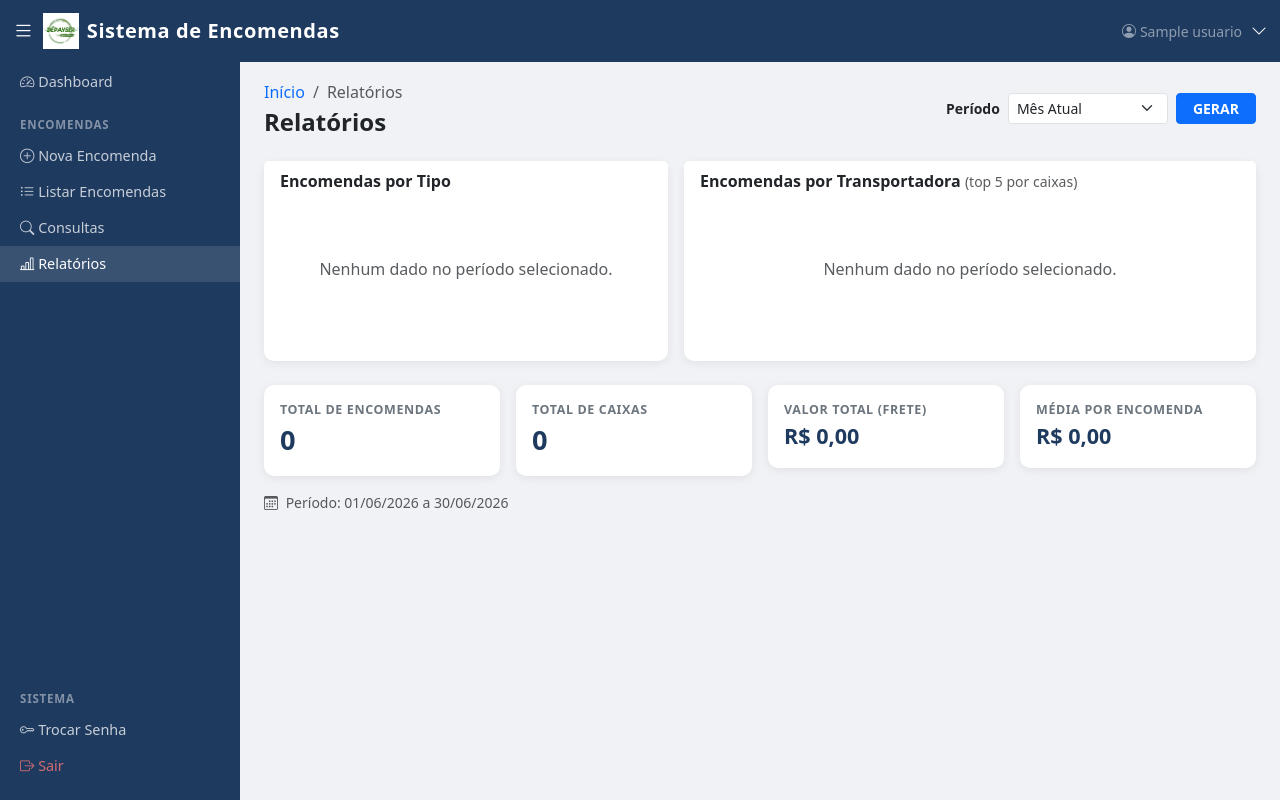
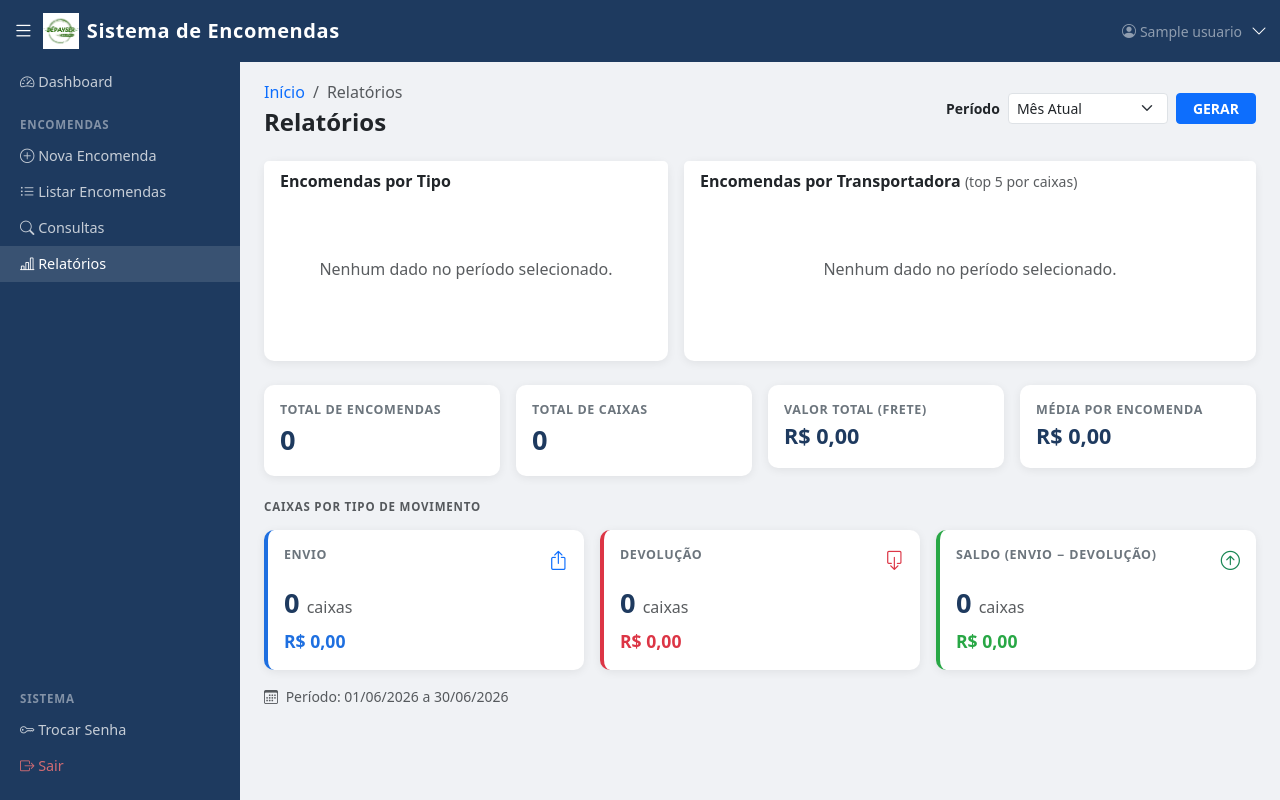
Before and after one commit to andersonssilva2801/sistema-encomenda, a Flask app: page /relatorios/ in a window 1280 px wide. Run offline with Flask 3, Linux system fonts and the light colour scheme; a user stored in the database is signed in; tables that the repository leaves empty hold one stand-in row (values such as "Sample post").

Commit message:
feat: adiciona cards de caixas/valor por tipo e saldo em Relatórios
Co-Authored-By: Claude Sonnet 4.6 <noreply@anthropic.com>

```diff
--- a/app/routes/relatorios.py
+++ b/app/routes/relatorios.py
@@ -77,6 +77,23 @@ def index():
     tipo_labels = [r.tipo_movimento for r in por_tipo]
     tipo_data   = [r.total for r in por_tipo]
 
+    # Cards por tipo: caixas + valor frete
+    por_tipo_stats = db.session.query(
+        Encomenda.tipo_movimento,
+        func.coalesce(func.sum(Encomenda.quantidade_caixas), 0).label('total_caixas'),
+        func.coalesce(func.sum(Transportadora.valor_padrao * Encomenda.quantidade_caixas), 0).label('valor_frete')
+    ).select_from(Encomenda
+    ).join(Transportadora, Encomenda.transportadora_id == Transportadora.id
+    ).filter(Encomenda.data_envio.between(inicio, fim)
+    ).group_by(Encomenda.tipo_movimento).all()
+
+    stats_por_tipo = {r.tipo_movimento: {'caixas': int(r.total_caixas), 'valor': float(r.valor_frete)}
+                      for r in por_tipo_stats}
+    envio_stats    = stats_por_tipo.get('Envio',     {'caixas': 0, 'valor': 0.0})
+    devolucao_stats = stats_por_tipo.get('Devolução', {'caixas': 0, 'valor': 0.0})
+    saldo_valor    = envio_stats['valor'] - devolucao_stats['valor']
+    saldo_caixas   = envio_stats['caixas'] - devolucao_stats['caixas']
+
     # Dados gráfico por transportadora (top 5 por qtd caixas)
     por_transp = db.session.query(
         Transportadora.nome,
@@ -106,4 +123,8 @@ def index():
         transp_data=transp_data,
         data_inicio=inicio,
         data_fim=fim,
+        envio_stats=envio_stats,
+        devolucao_stats=devolucao_stats,
+        saldo_valor=saldo_valor,
+        saldo_caixas=saldo_caixas,
     )
--- a/app/templates/relatorios/index.html
+++ b/app/templates/relatorios/index.html
@@ -112,6 +112,66 @@
   </div>
 </div>
 
+<!-- Cards por tipo de movimento -->
+<h6 class="fw-bold text-uppercase text-muted mt-4 mb-3" style="font-size:.72rem;letter-spacing:.07em">
+  Caixas por Tipo de Movimento
+</h6>
+<div class="row g-3 mb-2">
+
+  <!-- Envio -->
+  <div class="col-12 col-md-4">
+    <div class="card stat-card p-3 h-100" style="border-left: 4px solid #1e6fe0 !important;">
+      <div class="d-flex justify-content-between align-items-start mb-2">
+        <div class="label">Envio</div>
+        <i class="bi bi-box-arrow-up text-primary" style="font-size:1.2rem"></i>
+      </div>
+      <div class="value">{{ envio_stats.caixas | numero_br }}
+        <span class="fs-6 fw-normal text-muted">caixas</span>
+      </div>
+      <div class="mt-1 fw-semibold" style="color:#1e6fe0;font-size:1.1rem">
+        {{ envio_stats.valor | moeda_br }}
+      </div>
+    </div>
+  </div>
+
+  <!-- Devolução -->
+  <div class="col-12 col-md-4">
+    <div class="card stat-card p-3 h-100" style="border-left: 4px solid #dc3545 !important;">
+      <div class="d-flex justify-content-between align-items-start mb-2">
+        <div class="label">Devolução</div>
+        <i class="bi bi-box-arrow-down text-danger" style="font-size:1.2rem"></i>
+      </div>
+      <div class="value">{{ devolucao_stats.caixas | numero_br }}
+        <span class="fs-6 fw-normal text-muted">caixas</span>
+      </div>
+      <div class="mt-1 fw-semibold" style="color:#dc3545;font-size:1.1rem">
+        {{ devolucao_stats.valor | moeda_br }}
+      </div>
+    </div>
+  </div>
+
+  <!-- Saldo -->
+  <div class="col-12 col-md-4">
+    {% set saldo_positivo = saldo_valor >= 0 %}
+    <div class="card stat-card p-3 h-100"
+         style="border-left: 4px solid {{ '#28a745' if saldo_positivo else '#dc3545' }} !important;">
+      <div class="d-flex justify-content-between align-items-start mb-2">
+        <div class="label">Saldo (Envio − Devolução)</div>
+        <i class="bi bi-{{ 'arrow-up-circle text-success' if saldo_positivo else 'arrow-down-circle text-danger' }}"
+           style="font-size:1.2rem"></i>
+      </div>
+      <div class="value">{{ saldo_caixas | numero_br }}
+        <span class="fs-6 fw-normal text-muted">caixas</span>
+      </div>
+      <div class="mt-1 fw-semibold"
+           style="color:{{ '#28a745' if saldo_positivo else '#dc3545' }};font-size:1.1rem">
+        {{ saldo_valor | moeda_br }}
+      </div>
+    </div>
+  </div>
+
+</div>
+
 <!-- Período de referência -->
 <p class="text-muted small mt-3">
   <i class="bi bi-calendar3 me-1"></i>
```
